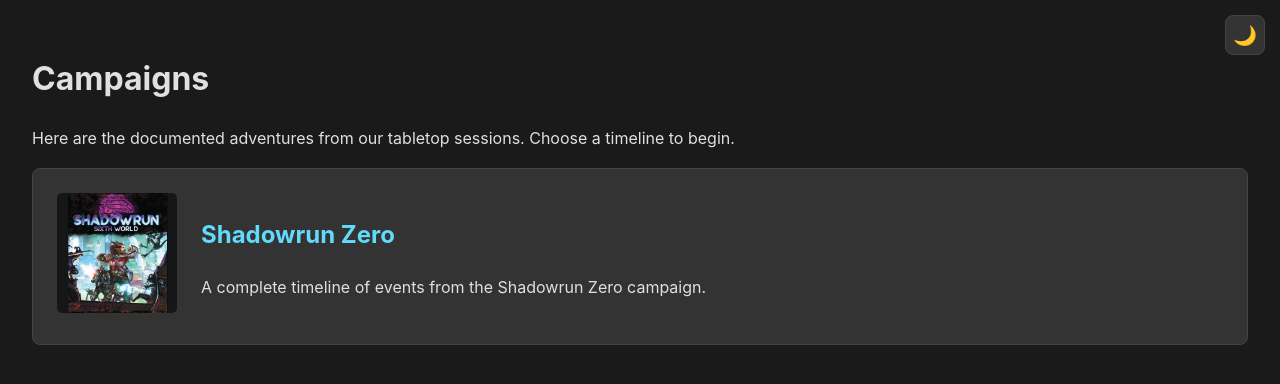
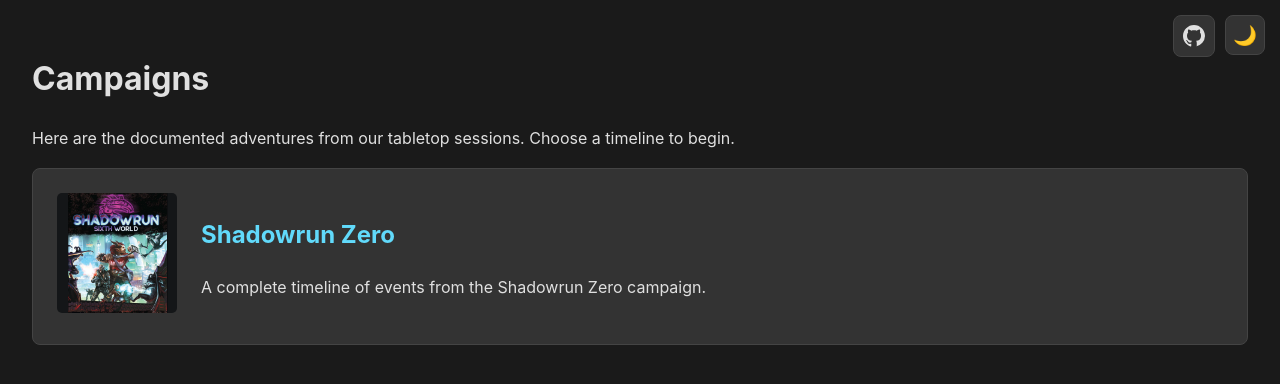
Before and after one commit to TabletopAdventures/tabletopadventures.github.io, a Jekyll site: the page built from index.md, in a window 1280 px wide. Shown: the top 384 px of the page. Built offline with Jekyll 4.4.1, drawn with Linux system fonts in a browser that asks for light colours.

Commit message:
Added github link

```diff
--- a/_layouts/default.html
+++ b/_layouts/default.html
@@ -25,7 +25,13 @@
 </head>
 <body {% if page.background_image %}class="page-with-background" style="background-image: url('{{ page.background_image | relative_url }}');"{% endif %}>
 
-  <button id="theme-switcher" class="theme-switcher"></button>
+  <div class="top-nav">
+    <a href="https://github.com/{{ site.repository }}" class="github-link" title="View on GitHub" target="_blank" rel="noopener noreferrer">
+      <svg xmlns="http://www.w3.org/2000/svg" viewBox="0 0 16 16">
+        <path fill-rule="evenodd" d="M8 0C3.58 0 0 3.58 0 8c0 3.54 2.29 6.53 5.47 7.59.4.07.55-.17.55-.38 0-.19-.01-.82-.01-1.49-2.01.37-2.53-.49-2.69-.94-.09-.23-.48-.94-.82-1.13-.28-.15-.68-.52-.01-.53.63-.01 1.08.58 1.23.82.72 1.21 1.87.87 2.33.66.07-.52.28-.87.51-1.07-1.78-.2-3.64-.89-3.64-3.95 0-.87.31-1.59.82-2.15-.08-.2-.36-1.02.08-2.12 0 0 .67-.21 2.2.82.64-.18 1.32-.27 2-.27.68 0 1.36.09 2 .27 1.53-1.04 2.2-.82 2.2-.82.44 1.1.16 1.92.08 2.12.51.56.82 1.28.82 2.15 0 3.07-1.87 3.75-3.65 3.95.29.25.54.73.54 1.48 0 1.07-.01 1.93-.01 2.2 0 .21-.15.46-.55.38A8.013 8.013 0 0016 8c0-4.42-3.58-8-8-8z"></path>      </svg>
+    </a>
+    <button id="theme-switcher" class="theme-switcher"></button>
+  </div>
 
   {{ content }}
 
--- a/assets/css/style.css
+++ b/assets/css/style.css
@@ -25,24 +25,18 @@
 
 /* Theme Switcher Button */
 .theme-switcher {
-  position: fixed;
-  top: 15px;
-  right: 15px;
-
-  /* Makes it look nice for a single icon/emoji */
+  /* Position, top, right, and z-index are GONE */
   width: 40px;
   height: 40px;
   display: flex;
   align-items: center;
   justify-content: center;
   font-size: 1.2rem;
-
   background-color: var(--card-bg);
   color: var(--text-color);
   border: 1px solid var(--timeline-line-color);
   border-radius: 8px;
   cursor: pointer;
-  z-index: 100;
 }
 
 /* General Body Styles */
@@ -225,3 +219,44 @@
   margin: 0 auto;
   max-width: 900px; /* Or another width you prefer */
 }
+
+/* Container for top navigation buttons */
+.top-nav {
+  position: fixed;
+  top: 15px;
+  right: 15px;
+  z-index: 100;
+  display: flex;
+  gap: 10px;
+}
+
+/* Set color for the link AND its visited state to override browser purple */
+.github-link,
+.github-link:visited {
+  color: var(--text-color);
+}
+
+/* Style the button container */
+.github-link {
+  display: flex;
+  align-items: center;
+  justify-content: center;
+  width: 40px;
+  height: 40px;
+
+  background-color: var(--card-bg);
+  border: 1px solid var(--timeline-line-color);
+  border-radius: 8px;
+  transition: background-color 0.2s;
+}
+
+.github-link:hover {
+  background-color: var(--timeline-item-bg);
+}
+
+/* Set the icon size directly */
+.github-link svg {
+  width: 22px;
+  height: 22px;
+  fill: currentColor;
+}
```
